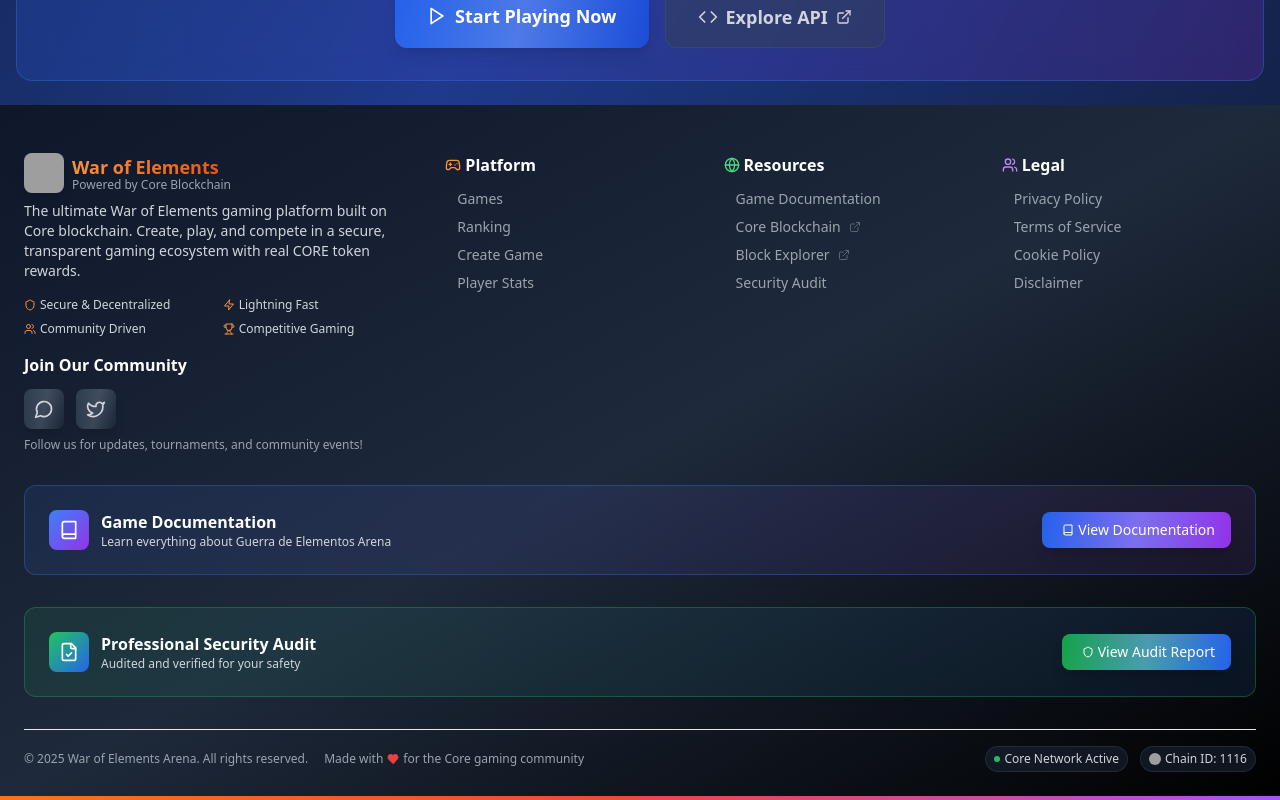
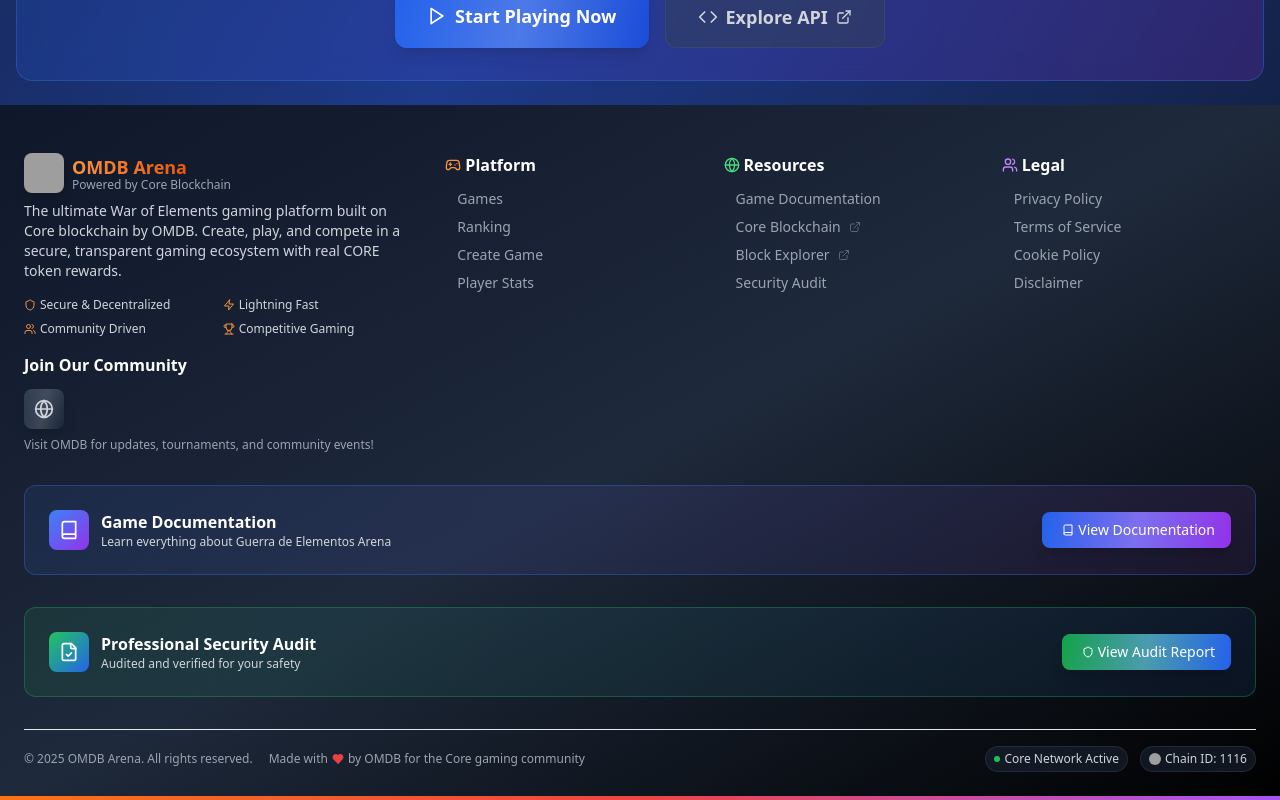
Before and after one commit to falcoxcorp/WAR-OF-ELEMENTS, a React (Vite) app: page /game-docs in a window 1280 px wide. Shown: the part 1302-2102 px from the top of the page. Built offline with nearby package versions, Linux system fonts and the light colour scheme; grey boxes are pictures that could not be loaded.

Commit message:
Rebrand from Falco-X to OMDB

```diff
--- a/index.html
+++ b/index.html
@@ -2,21 +2,21 @@
 <html lang="en">
   <head>
     <meta charset="UTF-8" />
-    <link rel="icon" type="image/png" href="https://photos.pinksale.finance/file/pinksale-logo-upload/1754331659815-8a6a69a354540d190c6907808067d1f2.png" />
-    <link rel="apple-touch-icon" href="https://photos.pinksale.finance/file/pinksale-logo-upload/1754331659815-8a6a69a354540d190c6907808067d1f2.png" />
-    <link rel="shortcut icon" href="https://photos.pinksale.finance/file/pinksale-logo-upload/1754331659815-8a6a69a354540d190c6907808067d1f2.png" />
+    <link rel="icon" type="image/png" href="https://photos.pinksale.finance/file/pinksale-logo-upload/1756454447056-1fba9df7cd0639fc2d1b4bfcbc37a6bb.png" />
+    <link rel="apple-touch-icon" href="https://photos.pinksale.finance/file/pinksale-logo-upload/1756454447056-1fba9df7cd0639fc2d1b4bfcbc37a6bb.png" />
+    <link rel="shortcut icon" href="https://photos.pinksale.finance/file/pinksale-logo-upload/1756454447056-1fba9df7cd0639fc2d1b4bfcbc37a6bb.png" />
     <meta name="viewport" content="width=device-width, initial-scale=1.0" />
     <title>War of Elements Arena - The Ultimate Blockchain Gaming Experience</title>
     <meta name="description" content="🚀 Master the elements, conquer your enemies! Join epic Fire vs Water vs Plants battles on Core Blockchain. Win real CORE tokens and become a legendary elemental warrior!" />
     <meta property="og:title" content="War of Elements Arena - Master Fire, Water & Plants!" />
     <meta property="og:description" content="⚔️ Unleash elemental fury in epic blockchain battles! Choose Fire, Water, or Plants and dominate opponents worldwide. Real CORE rewards await the strongest warriors!" />
-    <meta property="og:image" content="https://photos.pinksale.finance/file/pinksale-logo-upload/1754331659815-8a6a69a354540d190c6907808067d1f2.png" />
+    <meta property="og:image" content="https://photos.pinksale.finance/file/pinksale-logo-upload/1756454447056-1fba9df7cd0639fc2d1b4bfcbc37a6bb.png" />
     <meta property="og:url" content="https://elementosarena.core.com" />
     <meta property="og:type" content="website" />
     <meta name="twitter:card" content="summary_large_image" />
     <meta name="twitter:title" content="War of Elements Arena - Master Fire, Water & Plants!" />
     <meta name="twitter:description" content="⚔️ Unleash elemental fury in epic blockchain battles! Choose Fire, Water, or Plants and dominate opponents worldwide. Real CORE rewards await!" />
-    <meta name="twitter:image" content="https://photos.pinksale.finance/file/pinksale-logo-upload/1754331659815-8a6a69a354540d190c6907808067d1f2.png" />
+    <meta name="twitter:image" content="https://photos.pinksale.finance/file/pinksale-logo-upload/1756454447056-1fba9df7cd0639fc2d1b4bfcbc37a6bb.png" />
 
     <!-- Additional SEO and Social Meta Tags -->
     <meta name="keywords" content="blockchain gaming, War of Elements, Core blockchain, crypto gaming, elemental battles, CORE tokens, decentralized gaming" />
@@ -26,7 +26,7 @@
     <!-- Theme and Brand Colors -->
     <meta name="theme-color" content="#3b82f6" />
     <meta name="msapplication-TileColor" content="#1e293b" />
-    <meta name="msapplication-TileImage" content="https://photos.pinksale.finance/file/pinksale-logo-upload/1754331659815-8a6a69a354540d190c6907808067d1f2.png" />
+    <meta name="msapplication-TileImage" content="https://photos.pinksale.finance/file/pinksale-logo-upload/1756454447056-1fba9df7cd0639fc2d1b4bfcbc37a6bb.png" />
 
     <!-- Motivational Slogan for Social Sharing -->
     <meta property="og:site_name" content="War of Elements Arena" />
--- a/src/components/Footer.tsx
+++ b/src/components/Footer.tsx
@@ -93,22 +93,22 @@ const Footer: React.FC = () => {
               <Link to="/" className="flex items-center space-x-1 sm:space-x-2 text-white group" onClick={() => {}}>
                 <div className="relative">
                   <img
-                    src="https://photos.pinksale.finance/file/pinksale-logo-upload/1754331659815-8a6a69a354540d190c6907808067d1f2.png"
-                    alt="RPS Arena Logo"
+                    src="https://photos.pinksale.finance/file/pinksale-logo-upload/1756454447056-1fba9df7cd0639fc2d1b4bfcbc37a6bb.png"
+                    alt="OMDB Arena Logo"
                     className="w-6 h-6 sm:w-8 sm:h-8 lg:w-10 lg:h-10 rounded-md sm:rounded-lg shadow-lg group-hover:scale-110 transition-transform duration-300"
                   />
                   <div className="absolute inset-0 bg-gradient-to-r from-orange-500/20 to-orange-600/20 rounded-md sm:rounded-lg opacity-0 group-hover:opacity-100 transition-opacity duration-300"></div>
                 </div>
                 <div>
                   <span className="font-bold text-sm sm:text-base lg:text-lg bg-gradient-to-r from-orange-400 to-orange-600 bg-clip-text text-transparent">
-                    War of Elements
+                    OMDB Arena
                   </span>
                   <div className="text-xs text-gray-400 -mt-1 hidden lg:block">Powered by Core Blockchain</div>
                 </div>
               </Link>
 
               <p className="text-gray-300 mb-2 sm:mb-4 leading-relaxed text-xs sm:text-sm mt-2">
-                The ultimate War of Elements gaming platform built on Core blockchain.
+                The ultimate War of Elements gaming platform built on Core blockchain by OMDB.
                 Create, play, and compete in a secure, transparent gaming ecosystem with real CORE token rewards.
               </p>
 
@@ -126,22 +126,19 @@ const Footer: React.FC = () => {
               <div>
                 <h4 className="text-sm sm:text-base font-semibold mb-2 sm:mb-3 text-white">Join Our Community</h4>
                 <div className="flex space-x-2 sm:space-x-3">
-                  {footerLinks.community.map((social, index) => (
                   <a
-                      key={index}
-                      href={social.href}
+                    href="https://omdb.com"
                     target="_blank"
                     rel="noopener noreferrer"
                     className="group relative overflow-hidden flex items-center justify-center w-8 h-8 sm:w-10 sm:h-10 bg-gradient-to-br from-slate-700 to-slate-800 hover:from-orange-500 hover:to-orange-600 rounded-md sm:rounded-lg transition-all duration-300 hover:scale-110 shadow-lg hover:shadow-orange-500/25"
-                      title={`Follow us on ${social.name}`}
+                    title="Visit OMDB Website"
                   >
                     <div className="absolute inset-0 bg-gradient-to-r from-transparent via-white/10 to-transparent -skew-x-12 group-hover:animate-shimmer"></div>
-                      <social.icon className="w-4 h-4 sm:w-5 sm:h-5 text-gray-300 group-hover:text-white transition-colors relative z-10" />
+                    <Globe className="w-4 h-4 sm:w-5 sm:h-5 text-gray-300 group-hover:text-white transition-colors relative z-10" />
                   </a>
-                  ))}
                 </div>
                 <p className="text-gray-400 text-xs mt-1 sm:mt-2">
-                  Follow us for updates, tournaments, and community events!
+                  Visit OMDB for updates, tournaments, and community events!
                 </p>
               </div>
             </div>
@@ -254,12 +251,12 @@ const Footer: React.FC = () => {
           <div className="flex flex-col md:flex-row justify-between items-center space-y-2 md:space-y-0">
             <div className="flex flex-col md:flex-row items-center space-y-2 md:space-y-0 md:space-x-4 sm:space-x-6">
               <p className="text-gray-400 text-xs">
-                © {currentYear} War of Elements Arena. All rights reserved.
+                © {currentYear} OMDB Arena. All rights reserved.
               </p>
               <div className="flex items-center space-x-1 text-gray-400 text-xs">
                 <span>Made with</span>
                 <Heart className="h-3 w-3 text-red-500 fill-current animate-pulse" />
-                <span>for the Core gaming community</span>
+                <span>by OMDB for the Core gaming community</span>
               </div>
             </div>
 
--- a/src/components/Navbar.tsx
+++ b/src/components/Navbar.tsx
@@ -40,15 +40,15 @@ const Navbar = () => {
             <Link to="/" className="flex items-center space-x-1 sm:space-x-2 text-white group min-w-0 flex-shrink-0" onClick={closeMobileMenu}>
               <div className="relative">
                 <img
-                  src="https://photos.pinksale.finance/file/pinksale-logo-upload/1754331659815-8a6a69a354540d190c6907808067d1f2.png"
-                  alt="War of Elements Arena Logo"
+                  src="https://photos.pinksale.finance/file/pinksale-logo-upload/1756454447056-1fba9df7cd0639fc2d1b4bfcbc37a6bb.png"
+                  alt="OMDB Arena Logo"
                   className="w-6 h-6 sm:w-8 sm:h-8 lg:w-10 lg:h-10 rounded-md sm:rounded-lg shadow-lg group-hover:scale-110 transition-transform duration-300"
                 />
                 <div className="absolute inset-0 bg-gradient-to-r from-orange-500/20 to-orange-600/20 rounded-md sm:rounded-lg opacity-0 group-hover:opacity-100 transition-opacity duration-300"></div>
               </div>
               <div className="hidden sm:block min-w-0">
                 <span className="font-bold text-sm sm:text-base lg:text-lg bg-gradient-to-r from-orange-400 to-orange-600 bg-clip-text text-transparent truncate">
-                  War of Elements
+                  OMDB Arena
                 </span>
                 <div className="text-xs text-gray-400 -mt-1 hidden lg:block">Core Blockchain</div>
               </div>
--- a/src/pages/Home.tsx
+++ b/src/pages/Home.tsx
@@ -383,7 +383,7 @@ const Home = () => {
                 <div className="relative">
                   <div className="w-64 h-64 md:w-80 md:h-80 lg:w-96 lg:h-96 relative">
                     <img
-                      src="https://photos.pinksale.finance/file/pinksale-logo-upload/1754331659815-8a6a69a354540d190c6907808067d1f2.png"
+                      src="https://photos.pinksale.finance/file/pinksale-logo-upload/1756454447056-1fba9df7cd0639fc2d1b4bfcbc37a6bb.png"
                       alt="Elements Warfare Arena Logo"
                       className="w-full h-full object-contain rounded-3xl shadow-2xl"
                     />
```
Lines whose indentation alone changed are shown as unchanged.
